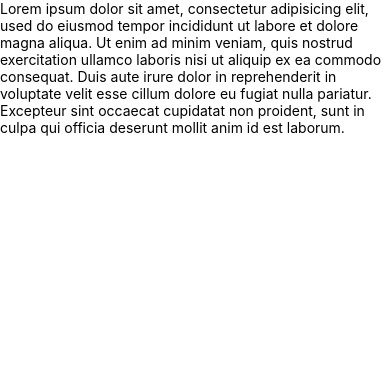
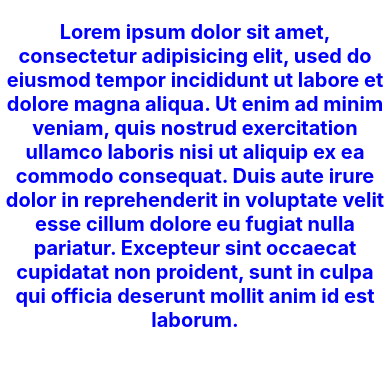
Before and after one commit to michaelloo/RN-AwesomeProject, a React Native app: screen / in a window 390 px wide. Shown: the top 366 px of the page. Built offline with nearby package versions, Linux system fonts and the light colour scheme.

Commit message:
Use StyleSheet to style previous context

```diff
--- a/PresentationalContext.js
+++ b/PresentationalContext.js
@@ -1,10 +1,25 @@
 import React from "react";
-import { Text, View } from "react-native";
+import { StyleSheet, Text, View } from "react-native";
 
 const PresentationalContext = (props) => {
     return <View>
-        <Text onPress={props.updateState}>{props.myState}</Text>
+        <Text
+         onPress= { props.updateState }
+         style = { styles.myState }
+        >
+            {props.myState}
+        </Text>
     </View>
 }
 
 export default PresentationalContext
+
+const styles = StyleSheet.create ({
+    myState: {
+        marginTop: 20,
+        textAlign: 'center',
+        color: 'blue',
+        fontWeight: 'bold',
+        fontSize: 20
+    }
+})
```
